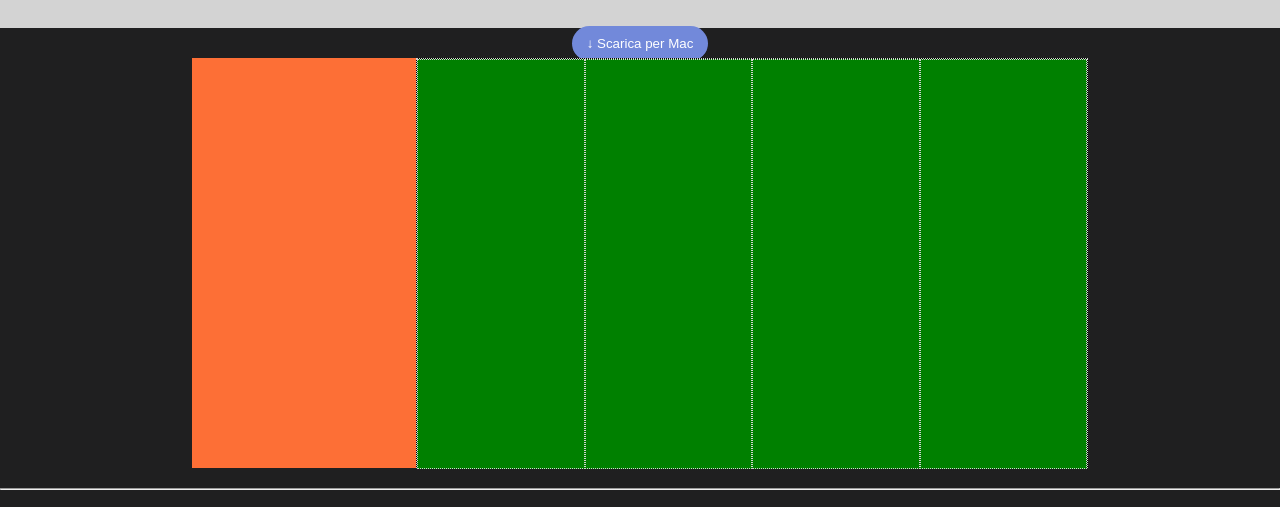
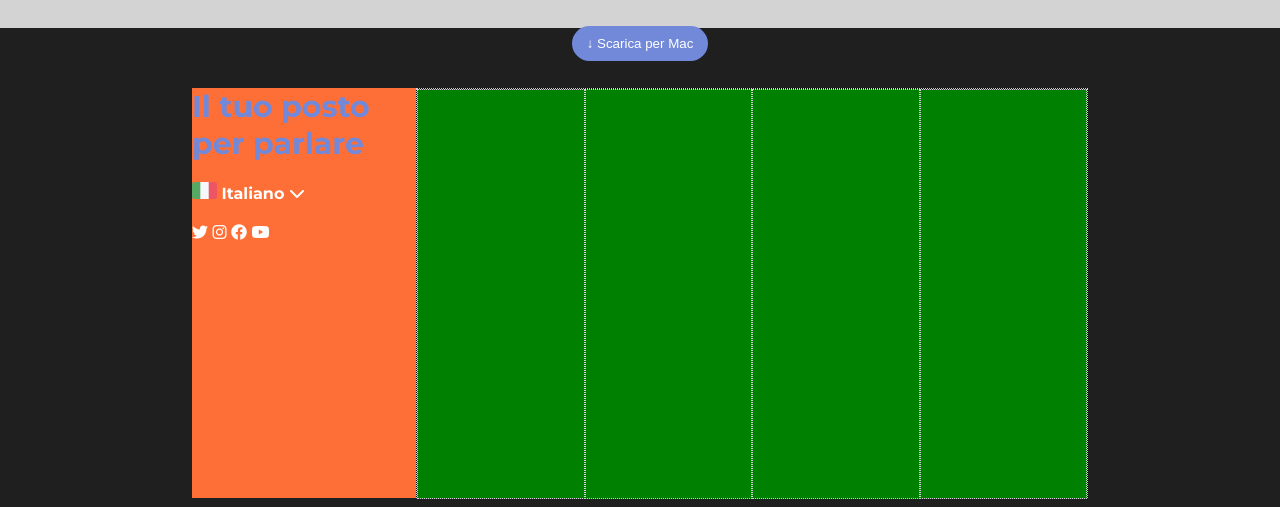
Before and after one commit to Danielateresa/htmlcss-discord, a plain HTML site: page index.html in a window 1280 px wide. Shown: the part 4017-4524 px from the top of the page. Drawn offline with Linux system fonts and the light colour scheme.

Commit message:
Completed first column footer

```diff
--- a/assets/style.css
+++ b/assets/style.css
@@ -289,13 +289,12 @@ header {
 footer {
     background-color: rgb(31, 31, 32);
     padding-top: 10px;
-    ;
 }
 
 .footer_container {
     width: 70%;
     display: flex;
-    margin: 20px auto;
+    margin: 50px auto;
     height: 410px;
 }
 
@@ -305,6 +304,26 @@ footer .footer_row {
 
 .col-3-foot {
     border: 1px dotted lightgray;
+}
+
+footer h2 {
+    color: var(--di-lightblue);
+    font-size: 30px;
+    margin-bottom: 20px
+}
+
+.flag {
+    width: 25px;
+}
+
+footer span {
+    color: var(--di-white)
+}
+
+.social {
+    color: var(--di-white);
+    margin-top: 20px;
+    margin-bottom: 20px;
 }
 
 footer .col-9 {
--- a/index.html
+++ b/index.html
@@ -5,6 +5,10 @@
         <meta http-equiv="X-UA-Compatible" content="IE=edge">
         <meta name="viewport" content="width=device-width, initial-scale=1.0">
         <title>htmlcss-struttura-discord</title>
+        <link rel="stylesheet"
+            href="https://cdnjs.cloudflare.com/ajax/libs/font-awesome/6.2.0/css/all.min.css"
+            integrity="sha512-xh6O/CkQoPOWDdYTDqeRdPCVd1SpvCA9XXcUnZS2FmJNp1coAFzvtCN9BmamE+4aHK8yyUHUSCcJHgXloTyT2A=="
+            crossorigin="anonymous" referrerpolicy="no-referrer" />
         <link rel="preconnect" href="https://fonts.googleapis.com">
         <link rel="preconnect" href="https://fonts.gstatic.com" crossorigin>
         <link
@@ -156,10 +160,20 @@
         <!-- /main -->
 
         <!-- footer -->
-        <footer>
+        <footer class="font">
             <div class="footer_container">
                 <div class="col-3">
+                    <h2>Il tuo posto per parlare</h2>
+                    <img class="flag" src="./assets/img/ita.png" alt="italian
+                        flag"><span> Italiano
+                        <i class="fa-solid fa-chevron-down"></i></span>
 
+                    <div class="social">
+                        <i class="fa-brands fa-twitter"></i>
+                        <i class="fa-brands fa-instagram"></i>
+                        <i class="fa-brands fa-facebook"></i>
+                        <i class="fa-brands fa-youtube"></i>
+                    </div>
                 </div>
                 <div class="col-9">
 
```
